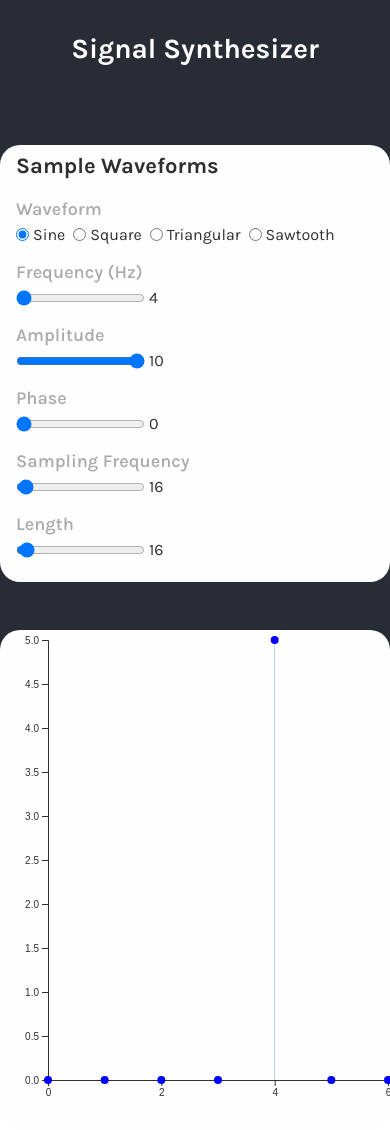
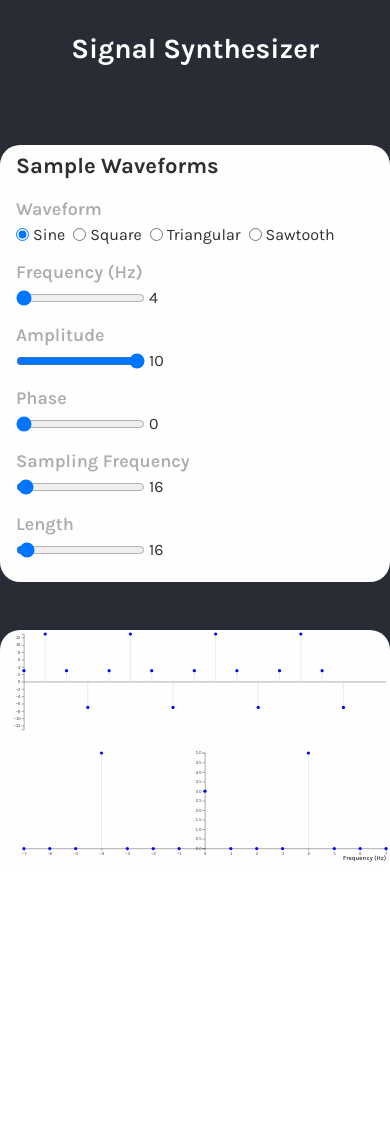
Before and after one commit to vteodorodev/signal_synth, a React (Create React App) app: page / in a window 390 px wide. Shown: the top 1130 px of the page. After the commit the page ends 869 px from the top, so only its background shows below. Built offline with nearby package versions, Linux system fonts and the light colour scheme.

Commit message:
made svgs more responsive
refactored some types

```diff
--- a/src/App.tsx
+++ b/src/App.tsx
@@ -23,7 +23,7 @@ function App() {
           </div>
           <div className="col-sm-12 col-md-8">
             <div className="bg-white countainer-rounded">
-              {/* <StemChart data={signal ?? []} /> */}
+              <StemChart data={signal ?? []} type="time" />
               <StemChart data={fourier ?? []} type="magnitude" />
             </div>
           </div>
--- a/src/components/StemChart/index.tsx
+++ b/src/components/StemChart/index.tsx
@@ -2,9 +2,12 @@ import { useEffect, useRef } from "react";
 import { Dataset, FourierSignal, RealSignal, StemChartProps } from "../../commons/types";
 import * as d3 from "d3";
 
+const layoutHeight = 300;
+const layoutWidth = 960;
+
 const margin = { top: 10, right: 10, bottom: 50, left: 40 },
-  width = 900 - margin.left - margin.right,
-  height = 500 - margin.top - margin.bottom;
+  width = layoutWidth - margin.left - margin.right,
+  height = layoutHeight - margin.top - margin.bottom;
 
 function buildRealStemChart(data: RealSignal, svgRef: any) {
   let xMin, xMax: number;
@@ -28,26 +31,32 @@ function buildRealStemChart(data: RealSignal, svgRef: any) {
 
   xAxis.tickFormat((x) => "").tickSize(0);
 
-  d3.select("svg").selectAll("*").remove();
+  d3.select("#time-chart").selectAll("*").remove();
 
   var svg = d3
     .select(svgRef.current)
-    .attr("width", width + margin.left + margin.right)
-    .attr("height", height + margin.top + margin.bottom)
+    .attr("viewBox", `0 0 ${layoutWidth} ${layoutHeight}`)
+    .attr("id", "time-chart")
+    .attr("width", "100%")
+    //.attr("width", width + margin.left + margin.right)
+    //.attr("height", height + margin.top + margin.bottom)
     .append("g")
     .attr("transform", "translate(" + margin.left + "," + margin.top + ")");
 
   svg
     .append("g")
+    .attr("id", "time-x-axis")
     .attr("transform", "translate(0," + y(0) + ")")
     .call(xAxis)
     .selectAll("text")
     .style("text-anchor", "center");
 
-  svg.append("g").call(yAxis);
+  svg.append("g").attr("id", "time-y-axis").call(yAxis);
 
   svg
-    .selectAll("myline")
+    .append("g")
+    .attr("id", "time-lines")
+    .selectAll("time-lines")
     .data(data)
     .enter()
     .append("line")
@@ -58,7 +67,9 @@ function buildRealStemChart(data: RealSignal, svgRef: any) {
     .attr("stroke", "lightblue");
 
   svg
-    .selectAll("mycircle")
+    .append("g")
+    .attr("id", "time-circles")
+    .selectAll("time-circles")
     .data(data)
     .enter()
     .append("circle")
@@ -69,76 +80,87 @@ function buildRealStemChart(data: RealSignal, svgRef: any) {
 }
 
 function buildMagnitudeStemChart(data: FourierSignal, svgRef: any) {
-  let shiftedData = [
-    ...data.slice(Math.floor(data.length / 2) + 1),
-    ...data.slice(0, Math.floor(data.length / 2) + 1),
-  ];
-
-  console.log(shiftedData);
-
   let xMin, xMax: number;
   let yMin, yMax: number;
 
-  let x: d3.ScaleLinear<number, number, never>;
-  let y: d3.ScaleLinear<number, number, never>;
+  let xScale: d3.ScaleLinear<number, number, never>;
+  let yScale: d3.ScaleLinear<number, number, never>;
 
   let xAxis: d3.Axis<d3.NumberValue>;
   let yAxis: d3.Axis<d3.NumberValue>;
 
   xMax = d3.max(data, (d) => d.w) as number;
   yMin = 0;
-  yMax = d3.max(data, (d) => d.r) as number;
+  yMax = Math.ceil((d3.max(data, (d) => d.r) as number) / 5) * 5;
 
-  x = d3.scaleLinear().domain([0, xMax]).range([0, width]);
-  y = d3.scaleLinear().domain([yMin, yMax]).range([height, 0]);
+  xScale = d3.scaleLinear().domain([-xMax, xMax]).range([0, width]);
+  yScale = d3.scaleLinear().domain([yMin, yMax]).range([height, 0]);
 
-  xAxis = d3.axisBottom(x);
-  yAxis = d3.axisLeft(y);
+  xAxis = d3.axisBottom(xScale);
+  yAxis = d3.axisLeft(yScale);
 
-  d3.select("svg").selectAll("*").remove();
+  d3.select("#magnitude-chart").selectAll("*").remove();
 
-  var svg = d3
+  const svg = d3
     .select(svgRef.current)
-    .attr("width", width + margin.left + margin.right)
-    .attr("height", height + margin.top + margin.bottom)
+    .attr("viewBox", `0 0 ${layoutWidth} ${layoutHeight}`)
+    .attr("id", "magnitude-chart")
+    // .attr("width", width + margin.left + margin.right)
+    .attr("width", "100%")
+    // .attr("height", height + margin.top + margin.bottom)
     .append("g")
     .attr("transform", "translate(" + margin.left + "," + margin.top + ")");
 
-  svg
+  const xAxisSvg = svg
     .append("g")
-    .attr("transform", "translate(0," + y(0) + ")")
+    .attr("id", "magnitude-x-axis")
+    .attr("transform", "translate(0," + yScale(0) + ")")
     .call(xAxis)
     .selectAll("text")
     .style("text-anchor", "center");
 
-  svg.append("g").call(yAxis);
+  svg
+    .append("text")
+    .attr("class", "x label")
+    .attr("text-anchor", "end")
+    .attr("x", width)
+    .attr("y", height + 30)
+    .text("Frequency (Hz)");
 
   svg
-    .selectAll("myline")
+    .append("g")
+    .attr("id", "magnitude-y-axis")
+    .attr("transform", "translate(" + xScale(0) + ", 0)")
+    .call(yAxis);
+
+  svg
+    .append("g")
+    .attr("id", "lines")
+    .selectAll("lines")
     .data(data)
     .enter()
     .append("line")
-    .attr("x1", (d, i) => x(d.w))
-    .attr("x2", (d, i) => x(d.w))
-    .attr("y1", (d, i) => y(d.r))
-    .attr("y2", (d, i) => y(0))
+    .attr("x1", (d, i) => xScale(d.w))
+    .attr("x2", (d, i) => xScale(d.w))
+    .attr("y1", (d, i) => yScale(d.r))
+    .attr("y2", (d, i) => yScale(0))
     .attr("stroke", "lightblue");
 
   svg
+    .append("g")
+    .attr("id", "circles")
     .selectAll("mycircle")
     .data(data)
     .enter()
     .append("circle")
-    .attr("cx", (d, i) => x(d.w))
-    .attr("cy", (d, i) => y(d.r))
+    .attr("cx", (d, i) => xScale(d.w))
+    .attr("cy", (d, i) => yScale(d.r))
     .attr("r", "4")
     .style("fill", "blue");
 }
 
 function StemChart({ data, type }: StemChartProps) {
   const svgRef = useRef(null);
-
-  console.log("data", data);
 
   const buildSVG = () => {
     switch (type) {
--- a/src/utils/fourier.ts
+++ b/src/utils/fourier.ts
@@ -1,4 +1,10 @@
-import { FourierDataPoint, NumberOrComplex, RealSignal, Signal } from "../commons/types";
+import {
+  FourierDataPoint,
+  FourierSignal,
+  NumberOrComplex,
+  RealSignal,
+  Signal,
+} from "../commons/types";
 import { Complex, pi, add, multiply, complex, conj } from "mathjs";
 
 export class Fourier {
@@ -18,9 +24,16 @@ export class Fourier {
     if (length !== this.windowSize) {
       throw new Error("Signal length should match the window size");
     } else {
-      const freqSignal: FourierDataPoint[] = [];
+      const freqSignal: FourierSignal = Array<FourierDataPoint>(length).fill({
+        w: 0,
+        re: 0,
+        im: 0,
+        r: 0,
+        phi: undefined,
+      });
 
-      for (let k = 0; k < length; k++) {
+      for (let k = 0; k < Math.floor(length / 2) + 1; k++) {
+        console.log(k);
         let phasor = complex(0, 0);
         for (let n = 0; n < length; n++) {
           const basisVector = this.__calculateBasisVector(n, k);
@@ -35,8 +48,16 @@ export class Fourier {
         }
         const { re, im } = phasor;
         const { r, phi } = phasor.toPolar();
-        freqSignal.push({ re, im, r, phi, w: (samplingRate / length) * k });
+        // freqSignal.push({ re, im, r, phi, w: (samplingRate / length) * k });
+
+        if (k === 0) {
+          freqSignal[k] = { re, im, r, phi, w: (samplingRate / length) * k };
+        } else {
+          freqSignal[k] = { re, im, r, phi, w: (samplingRate / length) * k };
+          freqSignal[length - k] = { re, im, r, phi: -phi, w: -(samplingRate / length) * k };
+        }
       }
+      console.log("freq", freqSignal);
       return freqSignal;
     }
   }
--- a/src/utils/wave.ts
+++ b/src/utils/wave.ts
@@ -29,7 +29,7 @@ export class Wave implements Signal {
       case "custom":
         this.signal = [] as number[];
         for (let n = 0; n < length; n++) {
-          const val = amplitude * Math.sin((2 * pi * frequency * n) / samplingRate - phase);
+          const val = 3 + amplitude * Math.sin((2 * pi * frequency * n) / samplingRate - phase);
           this.signal.push(val);
         }
     }
```
